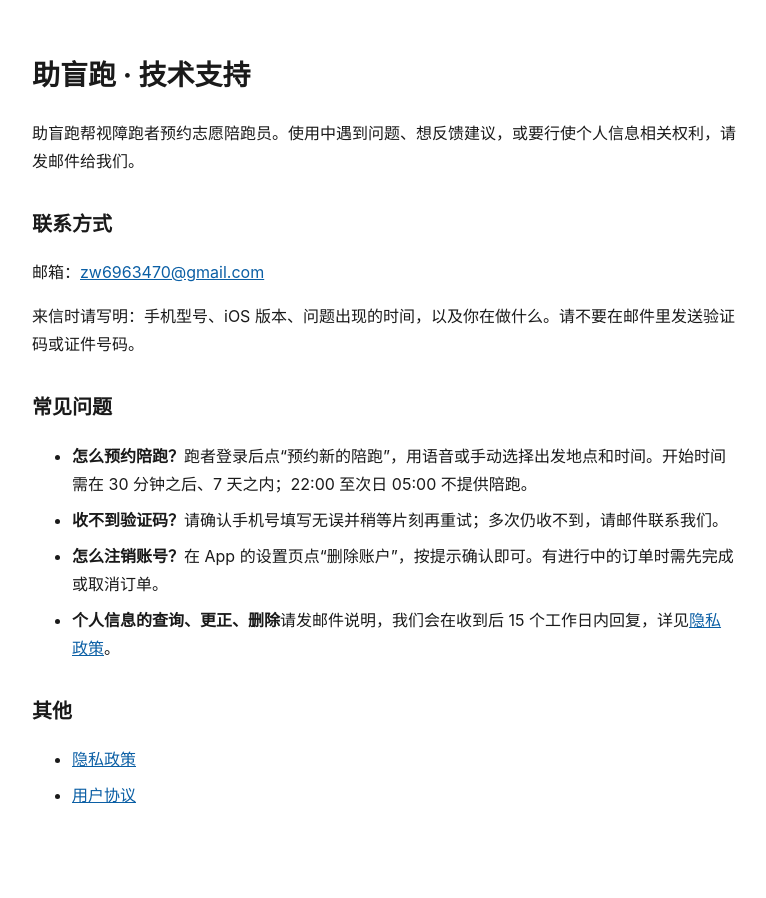
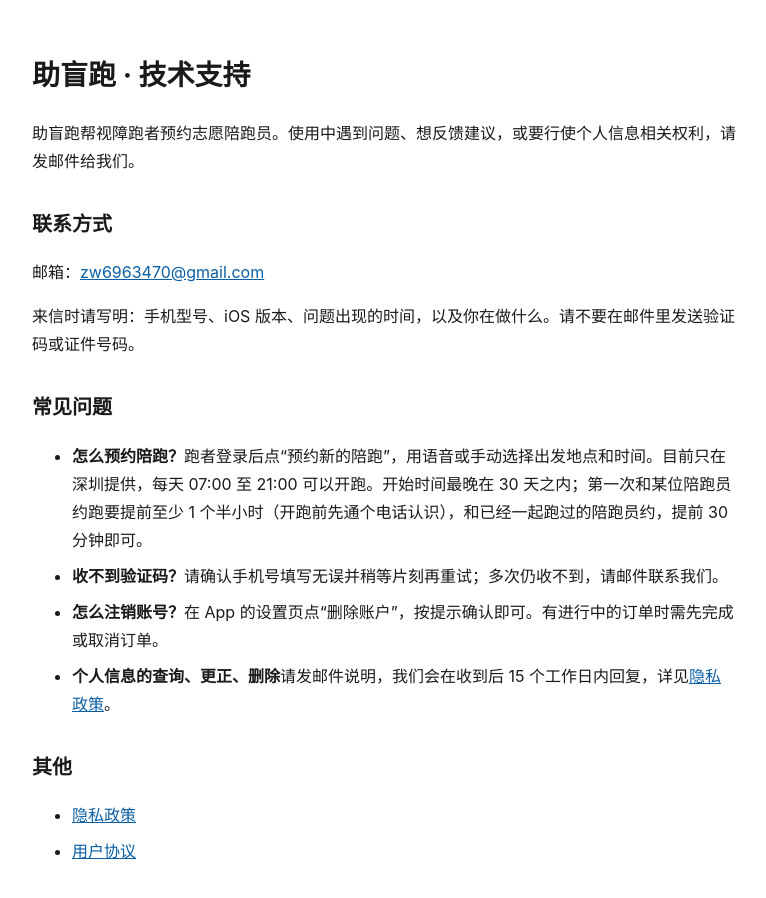
Before and after one commit to Jayden23018/blindrun-legal, a plain HTML site: page support.html in a window 1280 px wide. Shown: the whole page, without its empty margins (256-1022 px from the left). Before the commit the page ends 857 px from the top, so only its background shows below. Drawn offline with Linux system fonts and the light colour scheme.

Commit message:
docs: 技术支持页约跑规则对齐线上（只开深圳、07:00–21:00 开跑、最远 30 天、首次约要提前 1.5 小时） (#5)

```diff
--- a/support.html
+++ b/support.html
@@ -26,7 +26,7 @@ a { color:var(--accent); }
 
 <h2>常见问题</h2>
 <ul>
-  <li><strong>怎么预约陪跑？</strong>跑者登录后点“预约新的陪跑”，用语音或手动选择出发地点和时间。开始时间需在 30 分钟之后、7 天之内；22:00 至次日 05:00 不提供陪跑。</li>
+  <li><strong>怎么预约陪跑？</strong>跑者登录后点“预约新的陪跑”，用语音或手动选择出发地点和时间。目前只在深圳提供，每天 07:00 至 21:00 可以开跑。开始时间最晚在 30 天之内；第一次和某位陪跑员约跑要提前至少 1 个半小时（开跑前先通个电话认识），和已经一起跑过的陪跑员约，提前 30 分钟即可。</li>
   <li><strong>收不到验证码？</strong>请确认手机号填写无误并稍等片刻再重试；多次仍收不到，请邮件联系我们。</li>
   <li><strong>怎么注销账号？</strong>在 App 的设置页点“删除账户”，按提示确认即可。有进行中的订单时需先完成或取消订单。</li>
   <li><strong>个人信息的查询、更正、删除</strong>请发邮件说明，我们会在收到后 15 个工作日内回复，详见<a href="privacy-policy.html">隐私政策</a>。</li>
```
